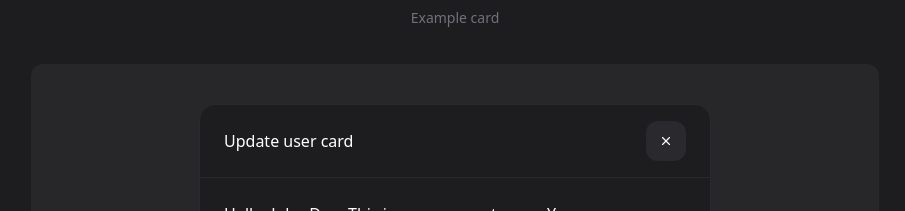
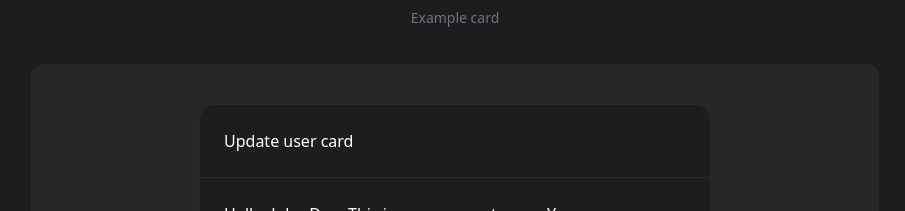
Before and after one commit to hdytrfli/fourteen-ui, a React (Vite) app: page / in a window 1280 px wide. Shown: the part 3180-3391 px from the top of the page, without its empty margins (185-1090 px from the left). Built offline with nearby package versions, Linux system fonts and the light colour scheme; a web font is replaced by a local one.

Commit message:
chore: integrate eslint prettier plugin to linter

```diff
--- a/eslint.config.js
+++ b/eslint.config.js
@@ -3,6 +3,8 @@ import globals from 'globals';
 import reactHooks from 'eslint-plugin-react-hooks';
 import reactRefresh from 'eslint-plugin-react-refresh';
 import tseslint from 'typescript-eslint';
+import eslintConfigPrettier from 'eslint-config-prettier';
+import eslintPluginPrettier from 'eslint-plugin-prettier';
 import { defineConfig, globalIgnores } from 'eslint/config';
 
 export default defineConfig([
@@ -14,13 +16,18 @@ export default defineConfig([
 			tseslint.configs.recommended,
 			reactHooks.configs.flat.recommended,
 			reactRefresh.configs.vite,
+			eslintConfigPrettier,
 		],
+		plugins: {
+			prettier: eslintPluginPrettier,
+		},
 		languageOptions: {
 			ecmaVersion: 2020,
 			globals: globals.browser,
 		},
 		rules: {
 			'@typescript-eslint/no-empty-object-type': 'off',
+			'prettier/prettier': 'error',
 		},
 	},
 ]);
--- a/package.json
+++ b/package.json
@@ -33,6 +33,8 @@
 		"@types/react-dom": "^19.2.3",
 		"@vitejs/plugin-react": "^6.0.0",
 		"eslint": "^9.39.4",
+		"eslint-config-prettier": "^10.1.8",
+		"eslint-plugin-prettier": "^5.5.5",
 		"eslint-plugin-react-hooks": "^7.0.1",
 		"eslint-plugin-react-refresh": "^0.5.2",
 		"globals": "^17.4.0",
--- a/src/components/card-collection.tsx
+++ b/src/components/card-collection.tsx
@@ -1,6 +1,7 @@
 import * as React from 'react';
 import { ArrowUpRight, Trash, TriangleAlert, X } from 'lucide-react';
 
+import { cn } from '@/libs/utils';
 import { Card } from '@/components/primitive/card';
 import { Gallery } from '@/components/primitive/gallery';
 import { Showcase } from '@/components/primitive/showcase';
@@ -9,8 +10,7 @@ import { CardContent } from '@/components/primitive/card-content';
 import { CardFooter } from '@/components/primitive/card-footer';
 import { TiltButton } from '@/components/collections/button/tilt-button';
 import { ScrambleButton } from '@/components/collections/button/scramble-button';
-import { cn } from '@/libs/utils';
-import { KineticButton } from './collections/button/kinetic-button';
+import { KineticButton } from '@/components/collections/button/kinetic-button';
 
 interface CardCollectionProps {
 	//
@@ -50,7 +50,7 @@ export const CardCollection: React.FC<CardCollectionProps> = () => {
 
 			<Showcase label='Update user card' className='col-span-full'>
 				<Card className='max-w-lg'>
-					<CardHeader title='Update user card' onClose={() => console.log('close')} />
+					<CardHeader title='Update user card' />
 					<CardContent className='grid gap-4'>
 						<p>
 							Hello, John Doe. This is your account page. You can manage your account settings here
```
Also changed, not shown: 1 other file (tests, documents, lock files or other folders).
